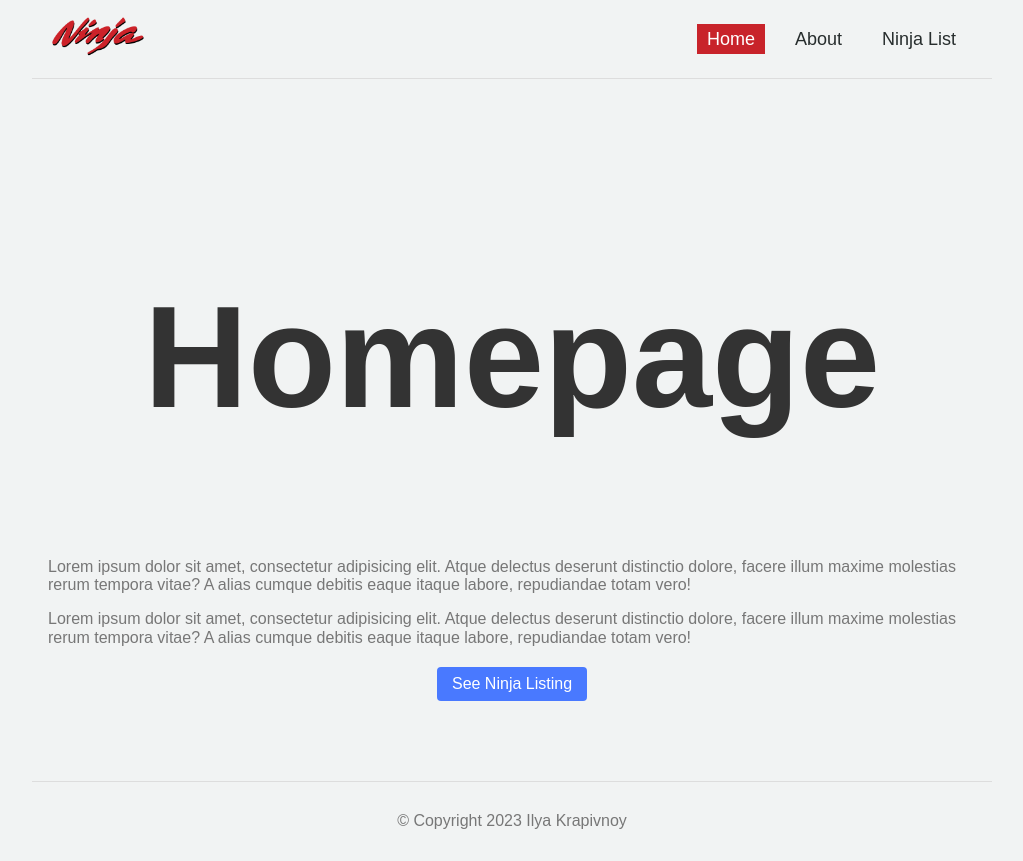
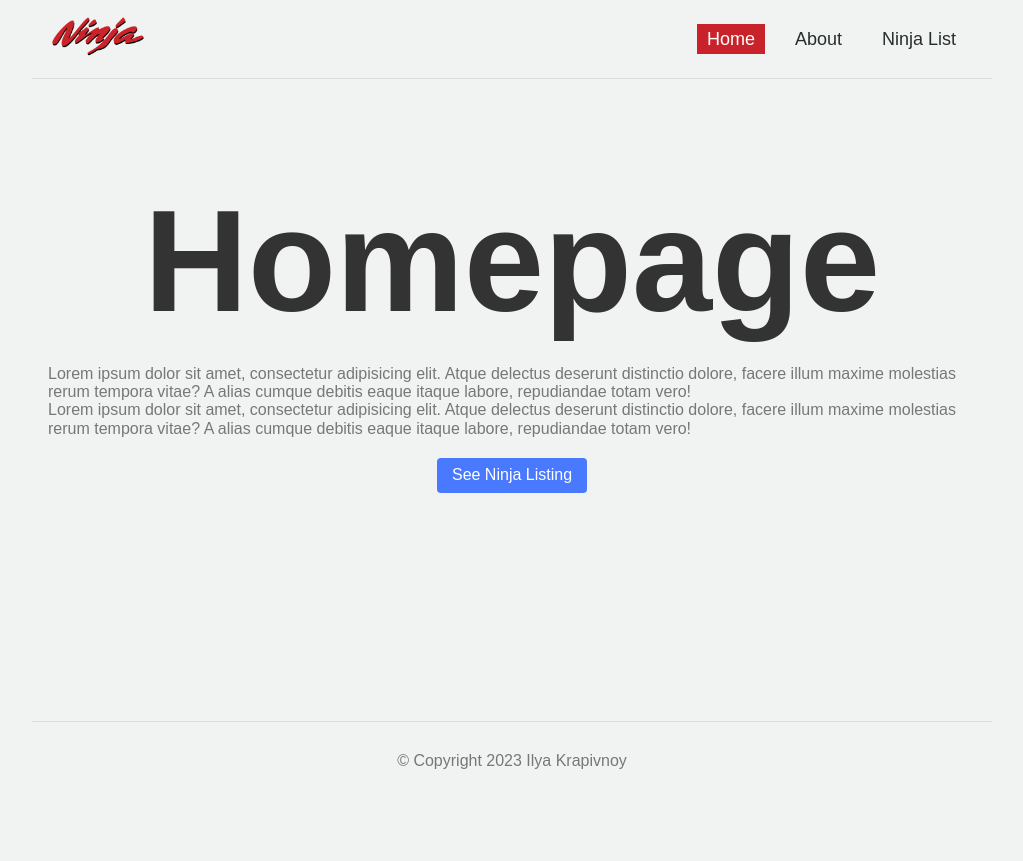
Before and after one commit to IlyaKrapivnoy/ninja_nextjs_app, a Next.js app: page / in a window 1280 px wide. Shown: the whole page, without its empty margins (128-1151 px from the left). After the commit the page ends 800 px from the top, so only its background shows below. Built offline with nearby package versions, Linux system fonts and the light colour scheme.

Commit message:
normalize css

```diff
--- a/components/web-pages/About/About.jsx
+++ b/components/web-pages/About/About.jsx
@@ -10,7 +10,7 @@ const About = () => {
                 description={ABOUT_CUSTOM_HEAD.description}
             />
             <div>
-                <h1>About</h1>
+                <h1 className="title">About</h1>
                 <p>
                     Lorem ipsum dolor sit amet, consectetur adipisicing elit.
                     Atque delectus deserunt distinctio dolore, facere illum
--- a/components/web-pages/Home/Home.jsx
+++ b/components/web-pages/Home/Home.jsx
@@ -12,7 +12,7 @@ const Home = () => {
                 description={HOME_CUSTOM_HEAD.description}
             />
             <div>
-                <h1 className={styles.title}>Homepage</h1>
+                <h1 className={styles.homeTitle}>Homepage</h1>
                 <p className={styles.text}>
                     Lorem ipsum dolor sit amet, consectetur adipisicing elit.
                     Atque delectus deserunt distinctio dolore, facere illum
--- a/components/web-pages/Home/Home.module.scss
+++ b/components/web-pages/Home/Home.module.scss
@@ -7,11 +7,12 @@
     max-height: toRem(62px);
 }
 
-.title {
+.homeTitle {
     color: #333;
     padding: toRem(20px);
     text-align: center;
     font-size: toRem(144px);
+    font-weight: 600;
 }
 
 .text {
--- a/components/web-pages/Ninjas/Ninjas.module.scss
+++ b/components/web-pages/Ninjas/Ninjas.module.scss
@@ -30,7 +30,6 @@
             background: none;
             border: 1px solid $dark-platinum;
             border-radius: 5px;
-            cursor: pointer;
         }
 
         .ninjaName {
@@ -42,10 +41,6 @@
     }
 
     .listItems {
-        list-style: none;
-        padding: 0;
-        margin: 0;
-
         li {
             color: $gray;
             padding-bottom: toRem(12px);
--- a/styles/globals.scss
+++ b/styles/globals.scss
@@ -1,4 +1,5 @@
 @use 'styles/variables.module' as *;
+@use 'styles/functions.module' as *;
 
 body {
     background: $common-background;
@@ -9,4 +10,56 @@ body {
         color: $common-font;
         text-decoration: none;
     }
+
+    h1,
+    h2,
+    h3,
+    h4,
+    h5,
+    h6,
+    p,
+    blockquote,
+    ol,
+    ul,
+    figure,
+    table,
+    fieldset,
+    legend,
+    textarea,
+    input[type='text'],
+    input[type='button'],
+    input[type='submit'],
+    input[type='reset'],
+    button {
+        margin: 0;
+        padding: 0;
+        border: 0;
+        font-size: inherit;
+        font-weight: inherit;
+        font-family: inherit;
+        line-height: inherit;
+        vertical-align: baseline;
+    }
+
+    ol,
+    ul {
+        list-style: none;
+    }
+
+    ul,
+    ol,
+    li {
+        list-style: none;
+    }
+
+    button {
+        cursor: pointer;
+    }
+
+    .title {
+        font-size: toRem(40px);
+        font-weight: 600;
+        color: $jet-gray;
+        padding-bottom: toRem(16px);
+    }
 }
--- a/styles/ninjas.module.scss
+++ b/styles/ninjas.module.scss
@@ -5,10 +5,11 @@
     background: $white;
     display: block;
     margin: toRem(20px, 10px);
-    padding: toRem(2px, 16px);
+    padding: toRem(20px, 16px);
     border-left: 8px solid $white;
+    border-radius: 5px;
 
     &:hover {
-        border-left: 8px solid $thistle-rose;
+        border-left: 8px solid $indian-red;
     }
 }
--- a/styles/variables.module.scss
+++ b/styles/variables.module.scss
@@ -10,6 +10,7 @@ $jet-gray: #333;
 $gunmetal-gray: #272d2d;
 $emerald-green: #23cf98;
 $deep-sky-blue: #4aa7ff;
+$indian-red: #e0595f;
 $fire-engine-red: #c8232a;
 
 //backgrounds
```
Also changed, not shown: pages/ninjas/index.js (+6 -3 lines).
